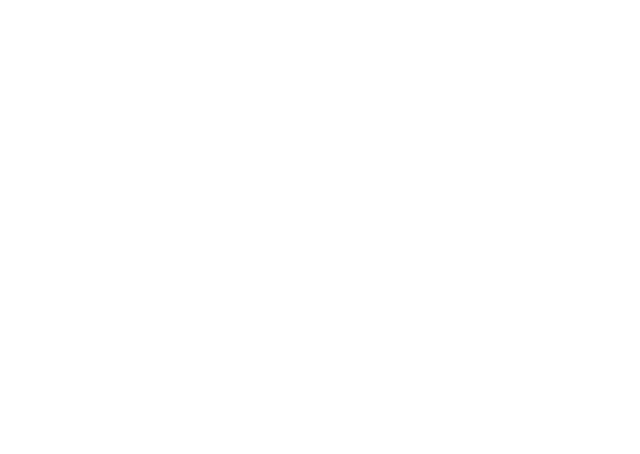
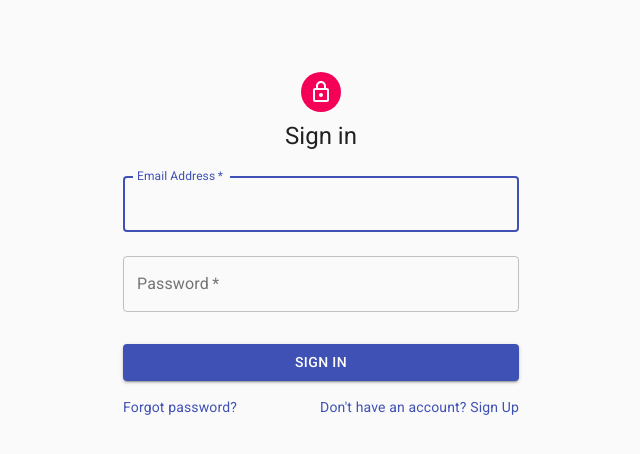
Before and after one commit to aleksey-kozin/pet-sync, a React app in the folder client/: page / in a window 1280 px wide. Shown: the whole page, without its empty margins (319-959 px from the left). Built offline with nearby package versions, Linux system fonts and the light colour scheme.

Commit message:
Added component LoginForm & SignUpForm

```diff
--- a/client/package.json
+++ b/client/package.json
@@ -3,6 +3,8 @@
   "version": "0.1.0",
   "private": true,
   "dependencies": {
+    "@material-ui/core": "^4.12.1",
+    "@material-ui/icons": "^4.11.2",
     "@testing-library/jest-dom": "^5.14.1",
     "@testing-library/react": "^11.2.7",
     "@testing-library/user-event": "^12.8.3",
--- a/client/public/index.html
+++ b/client/public/index.html
@@ -4,7 +4,10 @@
     <meta charset="utf-8" />
     <meta name="viewport" content="width=device-width, initial-scale=1" />
     <meta name="description" content="" />
-
+    <link
+      rel="stylesheet"
+      href="https://fonts.googleapis.com/css?family=Roboto:300,400,500,700&display=swap"
+    />
     <title>PETSYNC</title>
   </head>
   <body>
--- a/client/src/components/App/App.js
+++ b/client/src/components/App/App.js
@@ -1,7 +1,14 @@
-import './App.css'
+import LoginForm from '../LoginForm/LoginForm';
+import SignUpForm from '../SignUpForm/SignUpForm';
+import './App.css';
 
 function App() {
-  return <></>
+  return (
+    <>
+      <LoginForm />
+      {/* <SignUpForm /> */}
+    </>
+  );
 }
 
-export default App
+export default App;
--- /dev/null
+++ b/client/src/components/LoginForm/LoginForm.js
@@ -0,0 +1,98 @@
+import React from 'react'
+import Avatar from '@material-ui/core/Avatar'
+import Button from '@material-ui/core/Button'
+import CssBaseline from '@material-ui/core/CssBaseline'
+import TextField from '@material-ui/core/TextField'
+import FormControlLabel from '@material-ui/core/FormControlLabel'
+import Checkbox from '@material-ui/core/Checkbox'
+import Link from '@material-ui/core/Link'
+import Grid from '@material-ui/core/Grid'
+import Box from '@material-ui/core/Box'
+import LockOutlinedIcon from '@material-ui/icons/LockOutlined'
+import Typography from '@material-ui/core/Typography'
+import { makeStyles } from '@material-ui/core/styles'
+import Container from '@material-ui/core/Container'
+
+const useStyles = makeStyles((theme) => ({
+  paper: {
+    marginTop: theme.spacing(8),
+    display: 'flex',
+    flexDirection: 'column',
+    alignItems: 'center',
+  },
+  avatar: {
+    margin: theme.spacing(1),
+    backgroundColor: theme.palette.secondary.main,
+  },
+  form: {
+    width: '100%', // Fix IE 11 issue.
+    marginTop: theme.spacing(1),
+  },
+  submit: {
+    margin: theme.spacing(3, 0, 2),
+  },
+}))
+
+export default function SignIn() {
+  const classes = useStyles()
+
+  return (
+    <Container component="main" maxWidth="xs">
+      <CssBaseline />
+      <div className={classes.paper}>
+        <Avatar className={classes.avatar}>
+          <LockOutlinedIcon />
+        </Avatar>
+        <Typography component="h1" variant="h5">
+          Sign in
+        </Typography>
+        <form className={classes.form} noValidate>
+          <TextField
+            variant="outlined"
+            margin="normal"
+            required
+            fullWidth
+            id="email"
+            label="Email Address"
+            name="email"
+            autoComplete="email"
+            autoFocus
+          />
+          <TextField
+            variant="outlined"
+            margin="normal"
+            required
+            fullWidth
+            name="password"
+            label="Password"
+            type="password"
+            id="password"
+            autoComplete="current-password"
+          />
+          <Button
+            type="submit"
+            fullWidth
+            variant="contained"
+            color="primary"
+            className={classes.submit}
+          >
+            Sign In
+          </Button>
+          <Grid container>
+            <Grid item xs>
+              <Link href="#" variant="body2">
+                Forgot password?
+              </Link>
+            </Grid>
+            <Grid item>
+              <Link href="#" variant="body2">
+                {"Don't have an account? Sign Up"}
+              </Link>
+            </Grid>
+          </Grid>
+        </form>
+      </div>
+      <Box mt={8}></Box>
+    </Container>
+  )
+}
--- /dev/null
+++ b/client/src/components/SignUpForm/SignUpForm.js
@@ -0,0 +1,82 @@
+import React, { useState } from 'react';
+import { makeStyles } from '@material-ui/core';
+import TextField from '@material-ui/core/TextField';
+import Button from '@material-ui/core/Button';
+
+const useStyles = makeStyles((theme) => ({
+  root: {
+    display: 'flex',
+    flexDirection: 'column',
+    justifyContent: 'center',
+    alignItems: 'center',
+    padding: theme.spacing(2),
+
+    '& .MuiTextField-root': {
+      margin: theme.spacing(1),
+      width: '300px',
+    },
+    '& .MuiButtonBase-root': {
+      margin: theme.spacing(2),
+    },
+  },
+}));
+
+export default function SignUpForm({ handleClose }) {
+  const classes = useStyles();
+  // create state variables for each input
+  const [firstName, setFirstName] = useState('');
+  const [lastName, setLastName] = useState('');
+  const [email, setEmail] = useState('');
+  const [password, setPassword] = useState('');
+
+  const handleSubmit = (e) => {
+    e.preventDefault();
+    console.log(firstName, lastName, email, password);
+    handleClose();
+  };
+
+  return (
+    <form className={classes.root} onSubmit={handleSubmit}>
+      <TextField
+        label="First Name"
+        variant="filled"
+        required
+        value={firstName}
+        onChange={(e) => setFirstName(e.target.value)}
+      />
+      <TextField
+        label="Last Name"
+        variant="filled"
+        required
+        value={lastName}
+        onChange={(e) => setLastName(e.target.value)}
+      />
+      <TextField
+        label="Email"
+        variant="filled"
+        type="email"
+        required
+        value={email}
+        onChange={(e) => setEmail(e.target.value)}
+      />
+      <TextField
+        label="Password"
+        variant="filled"
+        type="password"
+        required
+        value={password}
+        onChange={(e) => setPassword(e.target.value)}
+      />
+      <div>
+        <Button variant="contained" onClick={handleClose}>
+          Cancel
+        </Button>
+        <Button type="submit" variant="contained" color="primary">
+          Signup
+        </Button>
+      </div>
+    </form>
+  );
+}
+
+// export default Form;
--- a/server/package.json
+++ b/server/package.json
@@ -5,7 +5,7 @@
   "main": "index.js",
   "scripts": {
     "start": "node server.js",
-    "server": "nodemon app.js",
+    "server": "nodemon server.js",
     "client": "npm run start --prefix client",
     "dev": "concurrently \"npm run server\" \"npm run client\""
   },
```
Also changed, not shown: 1 other file.
